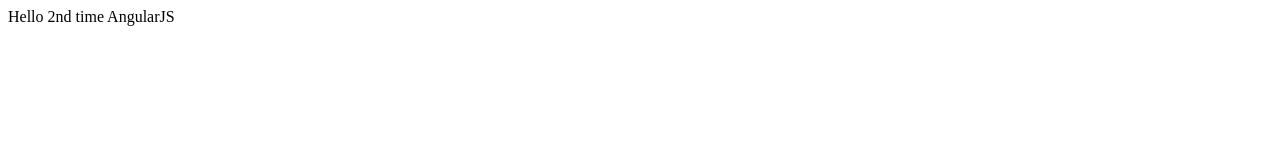
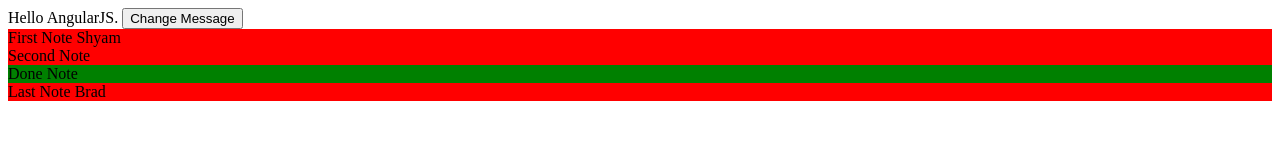
Before and after one commit to Domitalk/udemy-angularjs, a plain HTML site: page index.htm in a window 1280 px wide. Drawn offline with nearby package versions, Linux system fonts and the light colour scheme.

Commit message:
using a controller function to get a value to assing

```diff
--- a/index.htm
+++ b/index.htm
@@ -1,13 +1,60 @@
 <!DOCTYPE html>
 <html ng-app="notesApp">
-    <head><title>Hello AngularJS</title></head>
-    <body>
-        Hello {{ 1 + 1 }}nd time AngularJS
+    <head>
+        <title>Notes App</title>
+        <style>
+            .done {
+                background-color: green;
+            }
+            .pending {
+                background-color: red;
+            }
+        </style>
+    </head>
+
+    <body ng-controller="MainCtrl as ctrl">
+        {{ctrl.message}} AngularJS.
+        <button ng-click="ctrl.changeMessage()">Change Message</button>
+
+        <div
+            ng-repeat="note in ctrl.notes"
+            ng-class="ctrl.getNoteClass(note.done)"
+        >
+            <span class="label">{{note.label}}</span>
+            <span
+                class="assignee"
+                ng-show="note.assignee"
+                ng-bind="note.assignee"
+            ></span>
+        </div>
 
         <script src="https://ajax.googleapis.com/ajax/libs/angularjs/1.8.2/angular.js"></script>
         <script type="text/javascript">
             angular.module('notesApp', [])
-
+                .controller('MainCtrl', [function() {
+                    // Controller-specific code goes here
+                    // console.log('MainCtrl has been created')
+                    // this.helloMsg = 'Hello'
+                    // this.goodbyeMsg = 'Goodbye'
+                    let self = this;
+                    // console.log(this)
+                    self.message = 'Hello';
+                    self.changeMessage = () => {
+                        self.message = self.message == 'Hello' ? "Goodbye" : "Hello"
+                    }
+                    self.notes = [
+                        {id: 1, label: 'First Note', done: false, assignee: 'Shyam'},
+                        {id: 2, label: 'Second Note', done: false},
+                        {id: 3, label: 'Done Note', done: true},
+                        {id: 4, label: 'Last Note', done: false, assignee: 'Brad'}
+                    ]
+                    self.getNoteClass = function(status) {
+                        return {
+                            done: status,
+                            pending: !status
+                        }
+                    }
+                }])
         </script>
     </body>
 </html>
```
